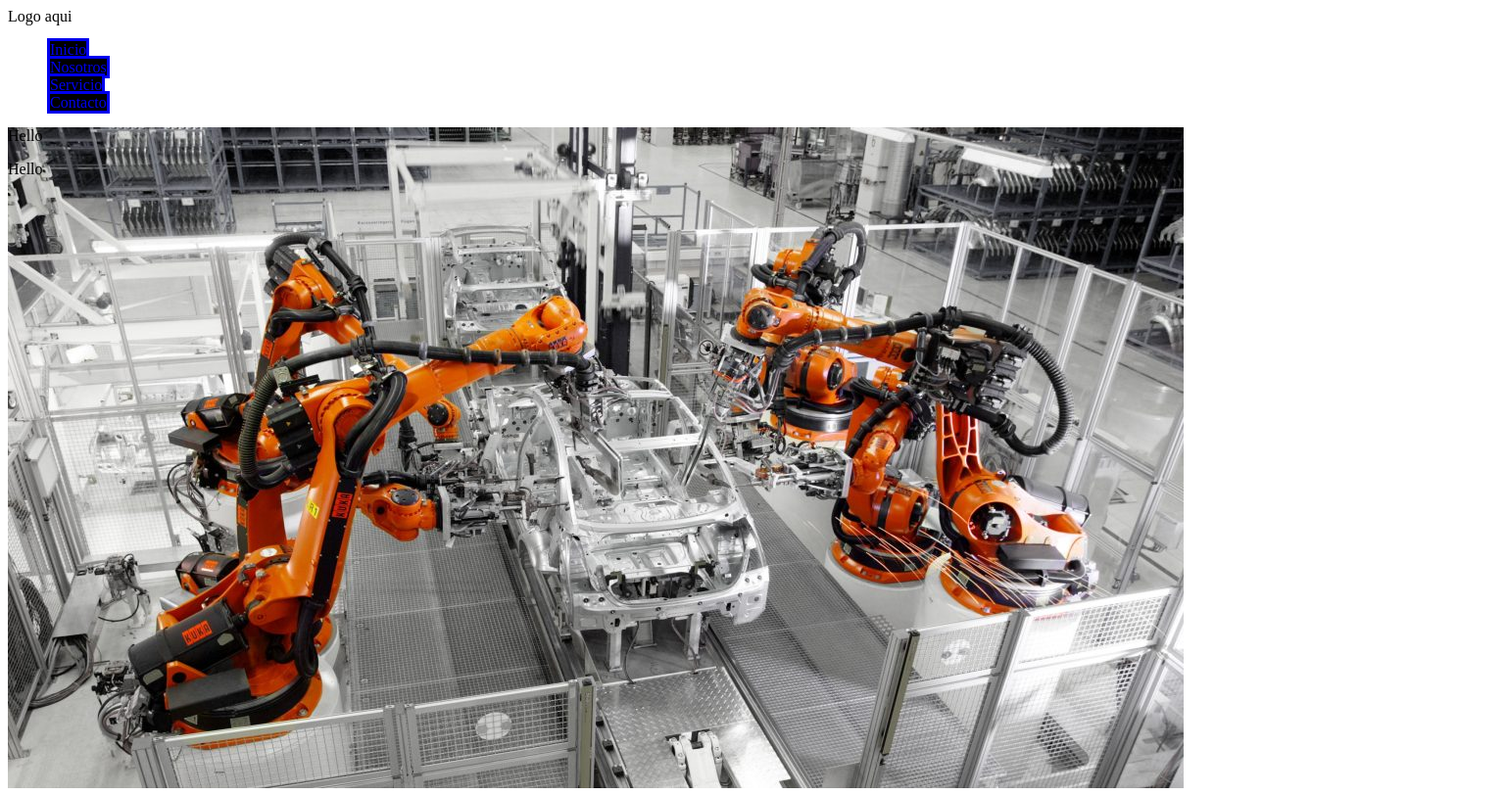
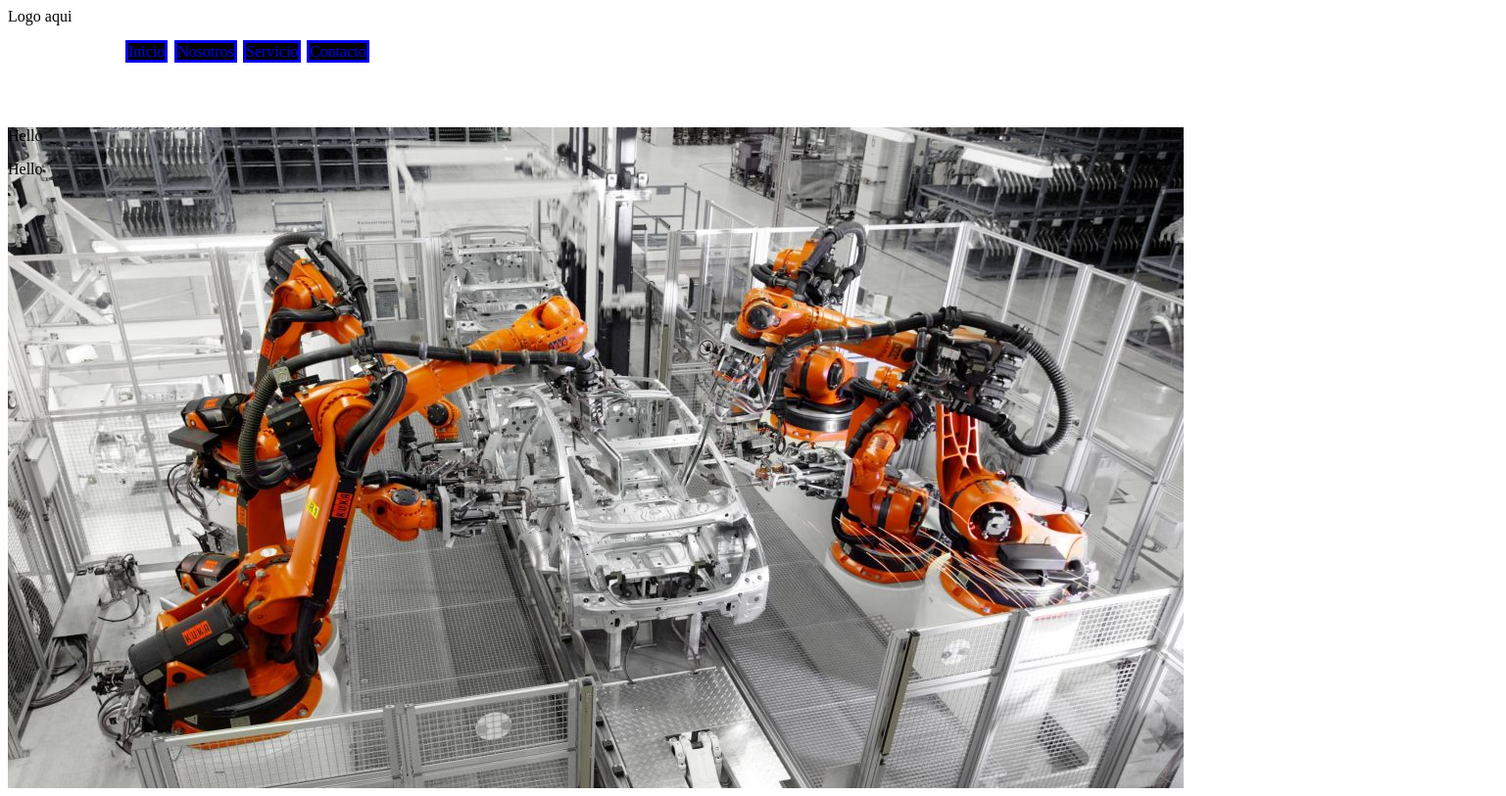
Before and after one commit to CodeKnight626/coursera-test, a plain HTML site: page index.html in a window 1280 px wide. Shown: the whole page at 98% size, 1537 px wide, since content can reach past the window. Drawn offline with Linux system fonts and the light colour scheme.

Commit message:
modification to index and css style sheet

```diff
--- a/index.html
+++ b/index.html
@@ -11,10 +11,10 @@
 	</div>
 	<div class="menu">
 		<ul>
-			<li><a href="index.html"> Inicio</a></li>
-			<li><a href="#nosotros"> Nosotros</a></li>
-			<li><a href="#servicio"> Servicio</a></li>
-			<li><a href="#contacto"> Contacto</a></li>
+			<li class="inicio"><a href="index.html"> Inicio</a></li>
+			<li class="nosotros"><a href="#nosotros"> Nosotros</a></li>
+			<li class="servicio"><a href="#servicio"> Servicio</a></li>
+			<li class="contacto"><a href="#contacto"> Contacto</a></li>
 		</ul>
 	</div>
 
--- a/style.css
+++ b/style.css
@@ -14,3 +14,27 @@ div.menu a:hover {
 	border: white;
 	width: 100px;
 }
+
+div.menu li.inicio {
+	position: relative;
+	left: 80px;
+	top: 2px;
+}
+
+div.menu li.nosotros {
+	position: relative;
+	left: 130px;
+	top: -16px;
+}
+
+div.menu li.servicio {
+	position: relative;
+	left: 200px;
+	top: -34px;
+}
+
+div.menu li.contacto {
+	position: relative;
+	left: 265px;
+	top: -52px;
+}
```
